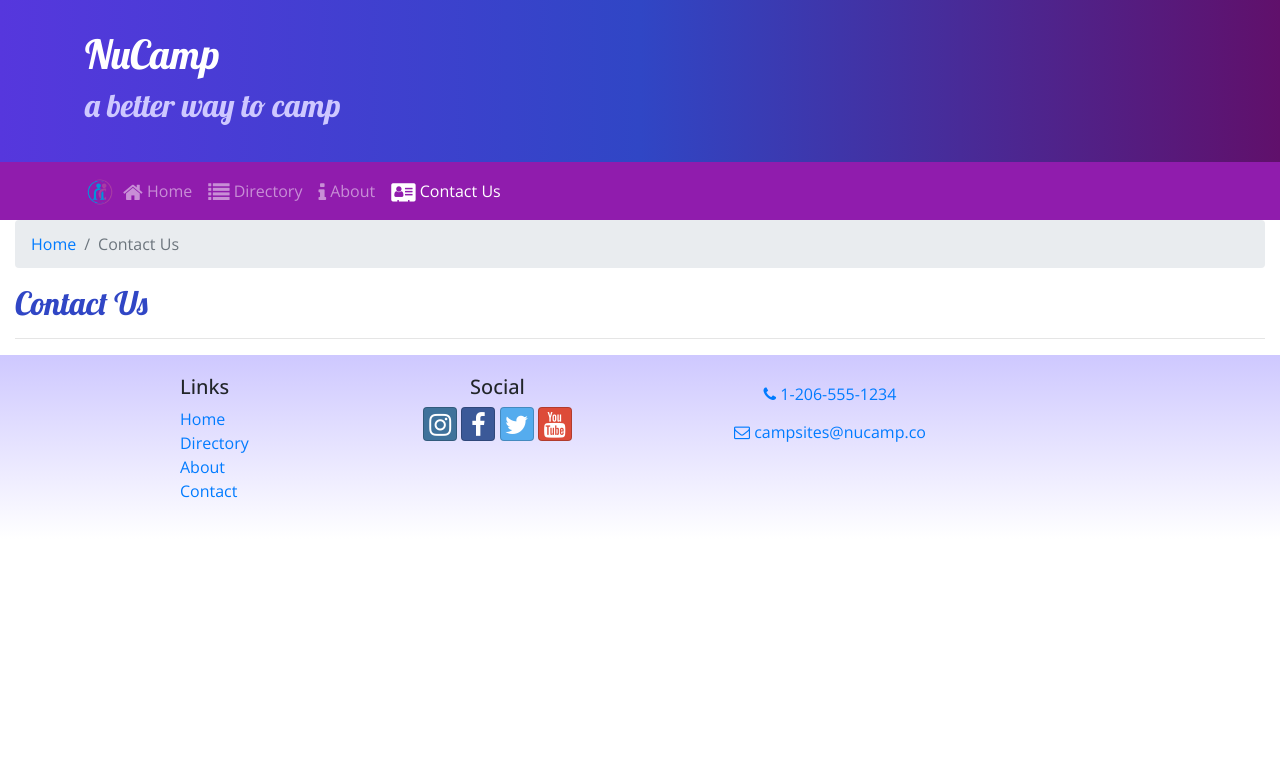
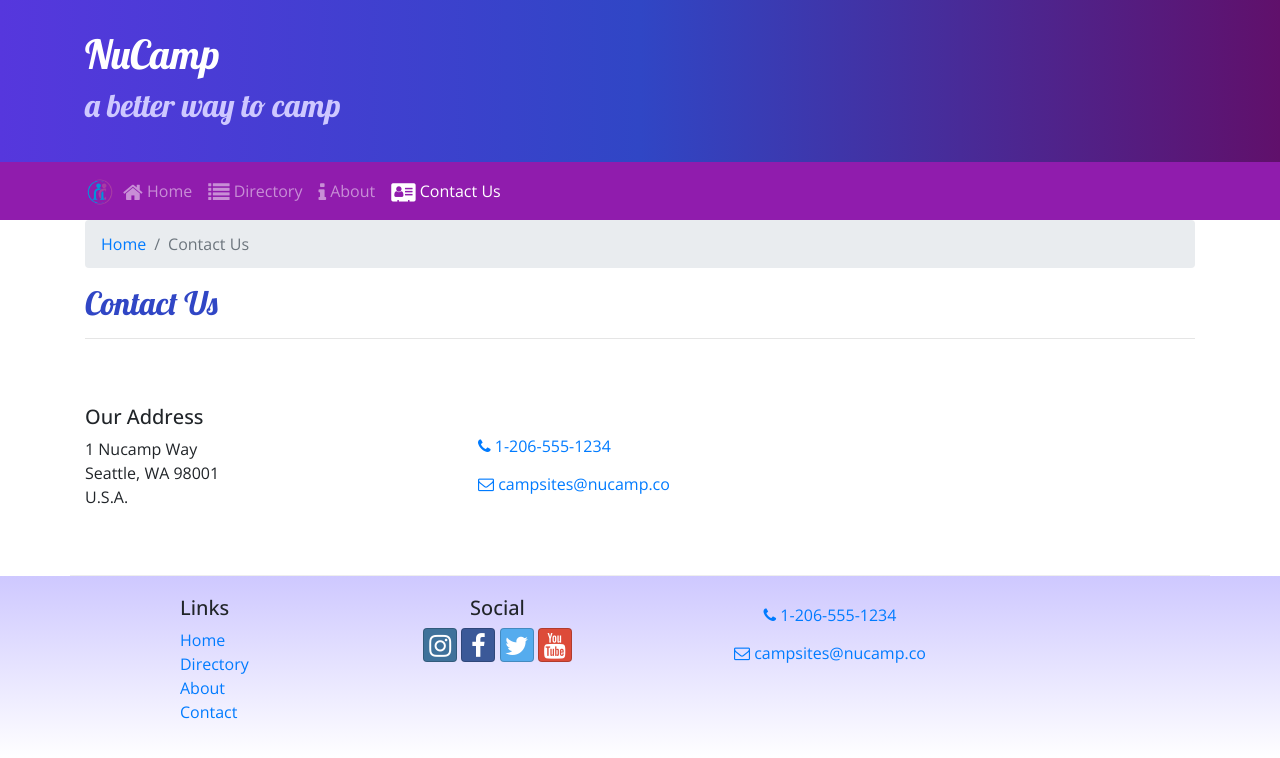
Before and after one commit to sterlog000/nucampsite, a React (Create React App) app: page /contactus in a window 1280 px wide. Shown: the top 758 px of the page. Built offline with nearby package versions, Linux system fonts and the light colour scheme.

Commit message:
Breadcrumbs Fixed

```diff
--- a/src/components/CampsiteInfoComponent.js
+++ b/src/components/CampsiteInfoComponent.js
@@ -2,7 +2,7 @@
 import { Card, CardImg, CardText, CardBody, Breadcrumb, BreadcrumbItem } from 'reactstrap';
 import { Link } from 'react-router-dom';
 
-    function RenderComments({comments}) {
+function RenderComments({ comments }) {
     if (comments) {
         return (
             <div className="col-md-5 m-1">
@@ -15,7 +15,7 @@
     }
 }
 
-    function RenderCampsite ({campsite}) {
+function RenderCampsite({ campsite }) {
 
     return (
         <div className="col-md-5 m-1">
--- a/src/components/ContactComponent.js
+++ b/src/components/ContactComponent.js
@@ -1,17 +1,33 @@
 import React from 'react';
-import {Breadcrumb, BreadcrumbItem } from 'reactstrap';
+import { Breadcrumb, BreadcrumbItem } from 'reactstrap';
 import { Link } from 'react-router-dom';
 function Contact(props) {
     return (
-        <div className="col">
-                    <Breadcrumb>
-                        <BreadcrumbItem><Link to="/home">Home</Link></BreadcrumbItem>
-                        <BreadcrumbItem active>Contact Us</BreadcrumbItem>
-                    </Breadcrumb>
+        <div className="container">
+            <div className="row">
+                <div className="col">
+                    <Breadcrumb> <BreadcrumbItem><Link to="/home">Home</Link></BreadcrumbItem> <BreadcrumbItem active>Contact Us</BreadcrumbItem> </Breadcrumb>
                     <h2>Contact Us</h2>
                     <hr />
                 </div>
-            );
-        }
+            </div>
+
+            <div className="row row-content align-items-center">
+                <div className="col-sm-4">
+                    <h5>Our Address</h5>
+                    <address>
+                        1 Nucamp Way<br />
+                        Seattle, WA 98001<br />
+                        U.S.A.
+                    </address>
+                </div>
+                <div className="col">
+                    <a role="button" className="btn btn-link" href="tel:+12065551234"><i className="fa fa-phone" /> 1-206-555-1234</a><br />
+                    <a role="button" className="btn btn-link" href="mailto:fakeemail@fakeemail.co"><i className="fa fa-envelope-o" /> campsites@nucamp.co</a>
+                </div>
+            </div>
+        </div>
+    );
+}
 
 export default Contact;
--- a/src/components/DirectoryComponent.js
+++ b/src/components/DirectoryComponent.js
@@ -2,7 +2,7 @@
 import { Card, CardImg, CardImgOverlay, CardTitle, Breadcrumb, BreadcrumbItem } from 'reactstrap';
 import { Link } from 'react-router-dom';
 
-function RenderDirectoryItem({campsite}) {
+function RenderDirectoryItem({ campsite }) {
     return (
         <Card>
             <Link to={`/directory/${campsite.id}`}>
--- a/src/components/FooterComponent.js
+++ b/src/components/FooterComponent.js
@@ -9,7 +9,7 @@
                     <div className="col-4 col-sm-2 offset-1">
                         <h5>Links</h5>
                         <ul className="list-unstyled">
-                        <li><Link to='/home'>Home</Link></li>
+                            <li><Link to='/home'>Home</Link></li>
                             <li><Link to='/directory'>Directory</Link></li>
                             <li><Link to='/aboutus'>About</Link></li>
                             <li><Link to='/contactus'>Contact</Link></li>
--- a/src/components/HeaderComponent.js
+++ b/src/components/HeaderComponent.js
@@ -1,4 +1,4 @@
-import React, { Component }  from 'react';
+import React, { Component } from 'react';
 import { Nav, Navbar, NavbarBrand, NavbarToggler, Collapse, NavItem, Jumbotron } from 'reactstrap';
 import { NavLink } from 'react-router-dom';
 
@@ -9,7 +9,7 @@
 
         this.toggleNav = this.toggleNav.bind(this);
         this.state = {
-          isNavOpen: false
+            isNavOpen: false
         };
     }
 
--- a/src/components/HomeComponent.js
+++ b/src/components/HomeComponent.js
@@ -1,7 +1,7 @@
 import React from 'react';
 import { Card, CardImg, CardText, CardBody, CardTitle } from 'reactstrap';
 
- function RenderCard({item}) {
+function RenderCard({ item }) {
     return (
         <Card>
             <CardImg src={item.image} alt={item.name} />
--- a/src/components/MainComponent.js
+++ b/src/components/MainComponent.js
@@ -34,7 +34,7 @@
             );
         };
 
-        const CampsiteWithId = ({match}) => {
+        const CampsiteWithId = ({ match }) => {
             return (
                 <CampsiteInfo
                     campsite={this.state.campsites.filter(campsite => campsite.id === +match.params.campsiteId)[0]}
```
Lines whose indentation alone changed are shown as unchanged.
